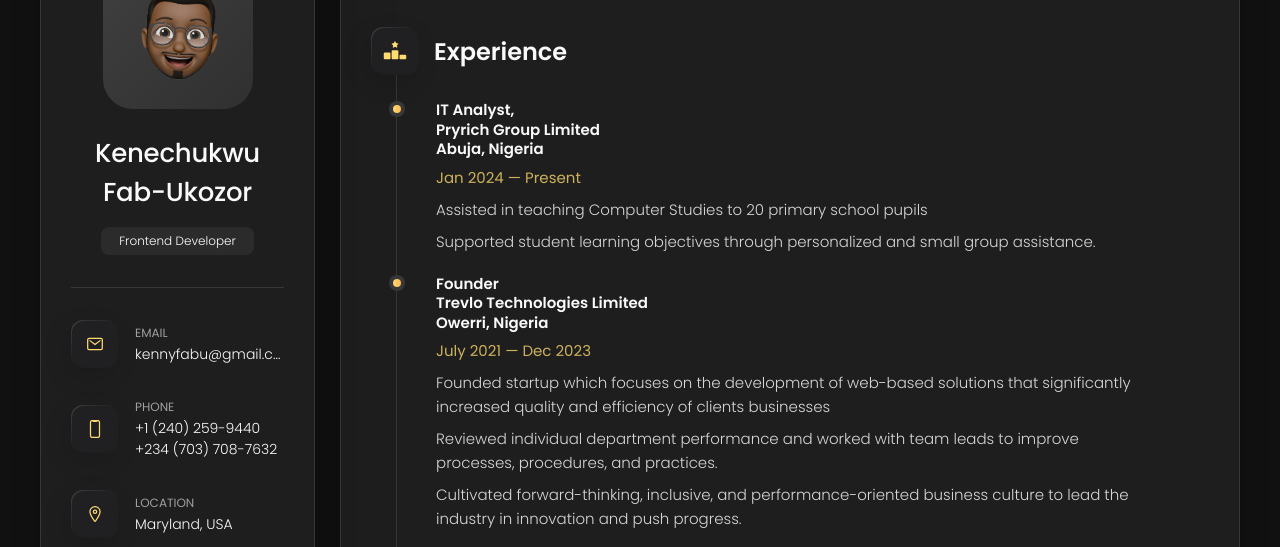
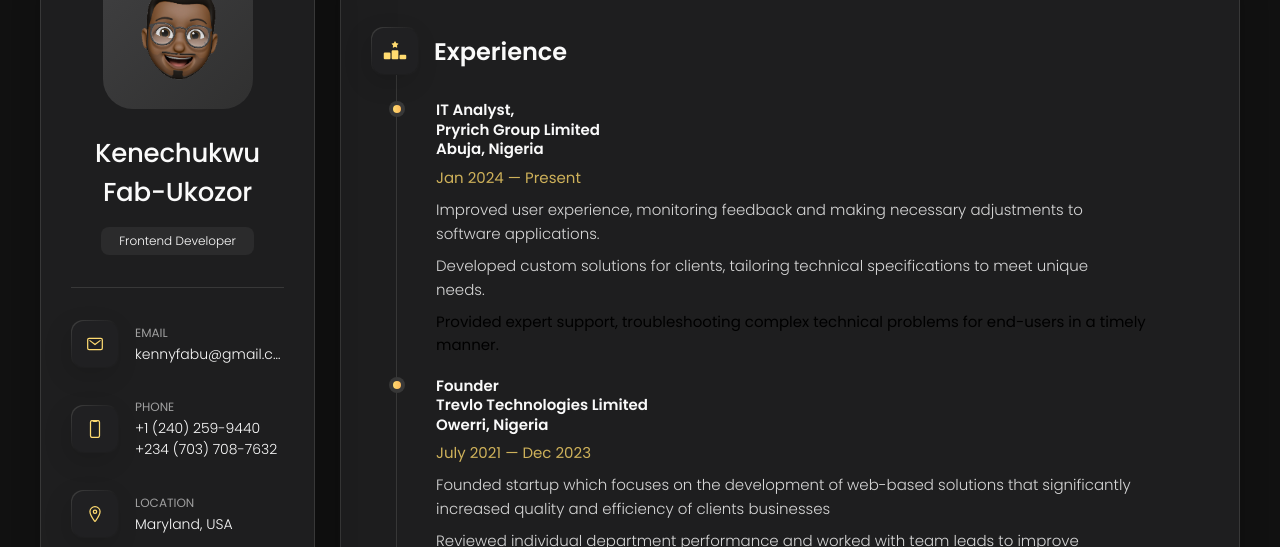
Before and after one commit to Kenefab/portfolio-site, a plain HTML site: page index.html in a window 1280 px wide. Both pictures are taken after a click on the button "Resume". Shown: the part 162-709 px from the top of the page. Drawn offline with nearby package versions, Linux system fonts and the light colour scheme.

Commit message:
last push again

```diff
--- a/index.html
+++ b/index.html
@@ -561,13 +561,18 @@
                 <span>Jan 2024 — Present</span>
 
                 <p class="timeline-text">
-                  Assisted in teaching Computer Studies to 20 primary school
-                  pupils
-                </p>
-
-                <p class="timeline-text">
-                  Supported student learning objectives through personalized and
-                  small group assistance.
+                  Improved user experience, monitoring feedback and making necessary
+                  adjustments to software applications.
+                </p>
+
+                <p class="timeline-text">
+                  Developed custom solutions for clients, tailoring technical
+                  specifications to meet unique needs.
+                </p>
+
+                <p class="timeline-text"></p>
+                Provided expert support, troubleshooting complex technical
+                problems for end-users in a timely manner.
                 </p>
               </li>
               <li class="timeline-item">
```
